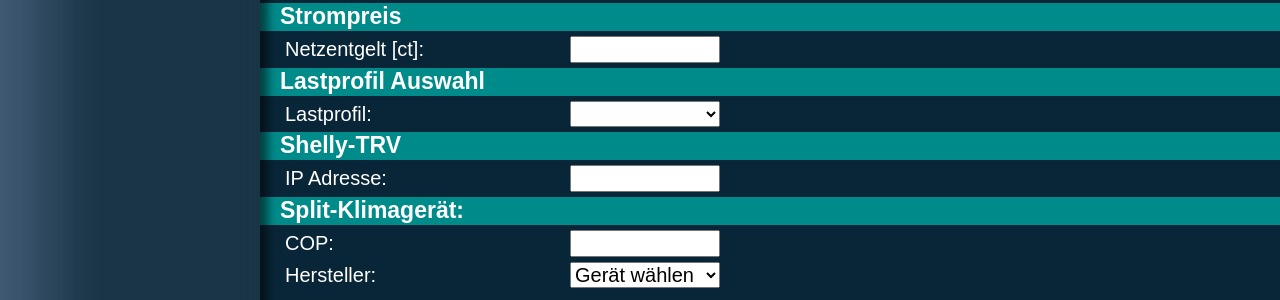
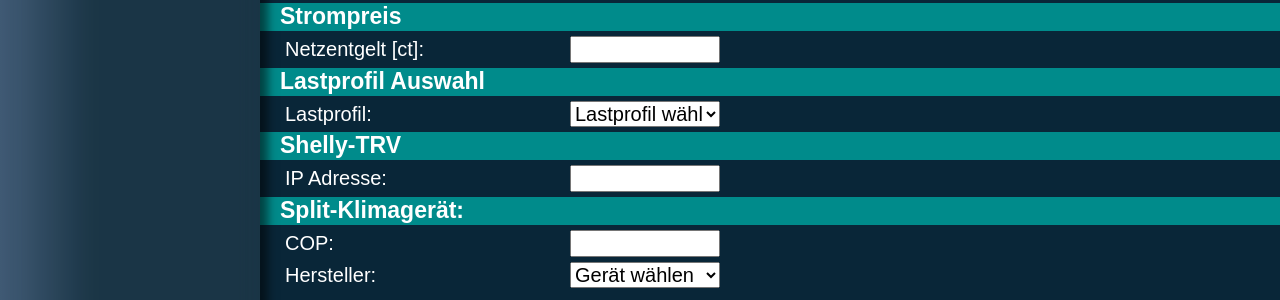
Before and after one commit to Jan1444/Bachelor, a Flask app: template templates/set_vals.html in a window 1280 px wide. Shown: the part 763-1063 px from the top of the page. Run offline with Flask 3, Linux system fonts and the light colour scheme; the template is opened without the code that fills it, so the values that code supplies are empty; parts of the project's set-up code (start-up, migrations or seed data) failed here and were passed over.

Commit message:
added empty tag

```diff
--- a/templates/set_vals.html
+++ b/templates/set_vals.html
@@ -195,9 +195,10 @@
             <div class="input-group">
                 <label for="load_profile_name">Lastprofil:</label>
                 <select name="load_profile_name" id="load_profile_name">
+                    <option value="">Lastprofil wählen:</option>
                     {% for file in load_files %}
                         <option value="{{ file }}"
-                                {% if file ==  config['load_profile']['name'] %}
+                                {% if file == config['load_profile']['name'] %}
                                     selected="selected"
                                 {% endif %}>
                             {{ file }}</option>
```
